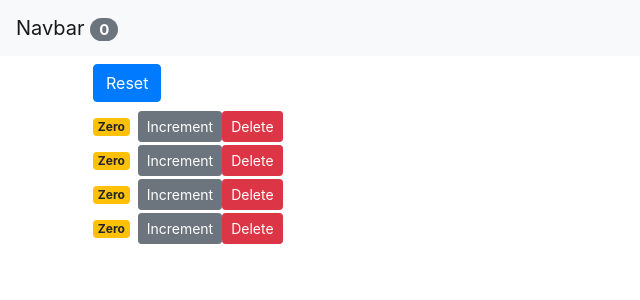
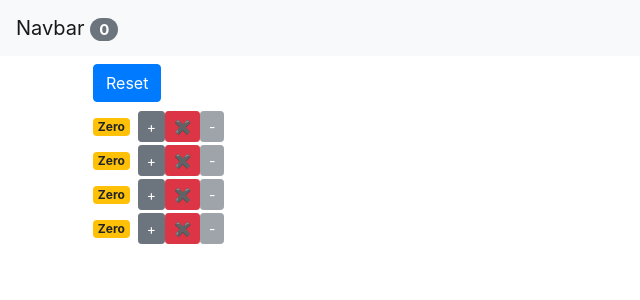
Before and after one commit to UsmanHaider15/counter-app, a React (Create React App) app: page / in a window 1280 px wide. Shown: the top 300 px of the page, without its empty margins (0-640 px from the left). Built offline with nearby package versions, Linux system fonts and the light colour scheme.

Commit message:
decrement counter feature added

```diff
--- a/src/App.js
+++ b/src/App.js
@@ -33,7 +33,16 @@ class App extends Component {
     this.setState({ counters });
   };
 
+  handleDecrement = counter => {
+    const counters = [...this.state.counters];
+    const index = counters.indexOf(counter);
+    counters[index] = { ...counter };
+    counters[index].value--;
+    this.setState({ counters });
+  };
+
   render() {
+    console.log("App - Rendered");
     return (
       <React.Fragment>
         <Navbar
@@ -42,6 +51,7 @@ class App extends Component {
         <main className="container">
           <Counters
             onIncrement={this.handleIncrement}
+            onDecrement={this.handleDecrement}
             onReset={this.handleReset}
             onDelete={this.handleDelete}
             counters={this.state.counters}
--- a/src/components/counter.jsx
+++ b/src/components/counter.jsx
@@ -9,13 +9,20 @@ class Counter extends Component {
           onClick={() => this.props.onIncrement(this.props.counter)}
           className="btn btn-secondary btn-sm"
         >
-          Increment
+          +
         </button>
         <button
           onClick={() => this.props.onDelete(this.props.counter.id)}
           className="btn btn-danger btn-sm"
         >
-          Delete
+          &#10006;
+        </button>
+        <button
+          onClick={() => this.props.onDecrement(this.props.counter)}
+          className="btn btn-secondary btn-sm"
+          disabled={this.props.counter.value === 0 ? true : false}
+        >
+          -
         </button>
       </div>
     );
--- a/src/components/counters.jsx
+++ b/src/components/counters.jsx
@@ -3,7 +3,13 @@ import Counter from "./counter";
 
 class Counters extends Component {
   render() {
-    const { onReset, onIncrement, onDelete, counters } = this.props;
+    const {
+      onReset,
+      onIncrement,
+      onDecrement,
+      onDelete,
+      counters
+    } = this.props;
     return (
       <React.Fragment>
         <button onClick={onReset} className="btn btn-primary m-2">
@@ -13,6 +19,7 @@ class Counters extends Component {
           <Counter
             key={counter.id}
             onIncrement={onIncrement}
+            onDecrement={onDecrement}
             onDelete={onDelete}
             counter={counter}
           />
--- a/src/components/navbar.jsx
+++ b/src/components/navbar.jsx
@@ -2,6 +2,8 @@ import React, { Component } from "react";
 
 class NavBar extends Component {
   render() {
+    console.log("NavBar - Rendered");
+
     return (
       <nav className="navbar navbar-light bg-light">
         <a href="#" className="navbar-brand">
```
